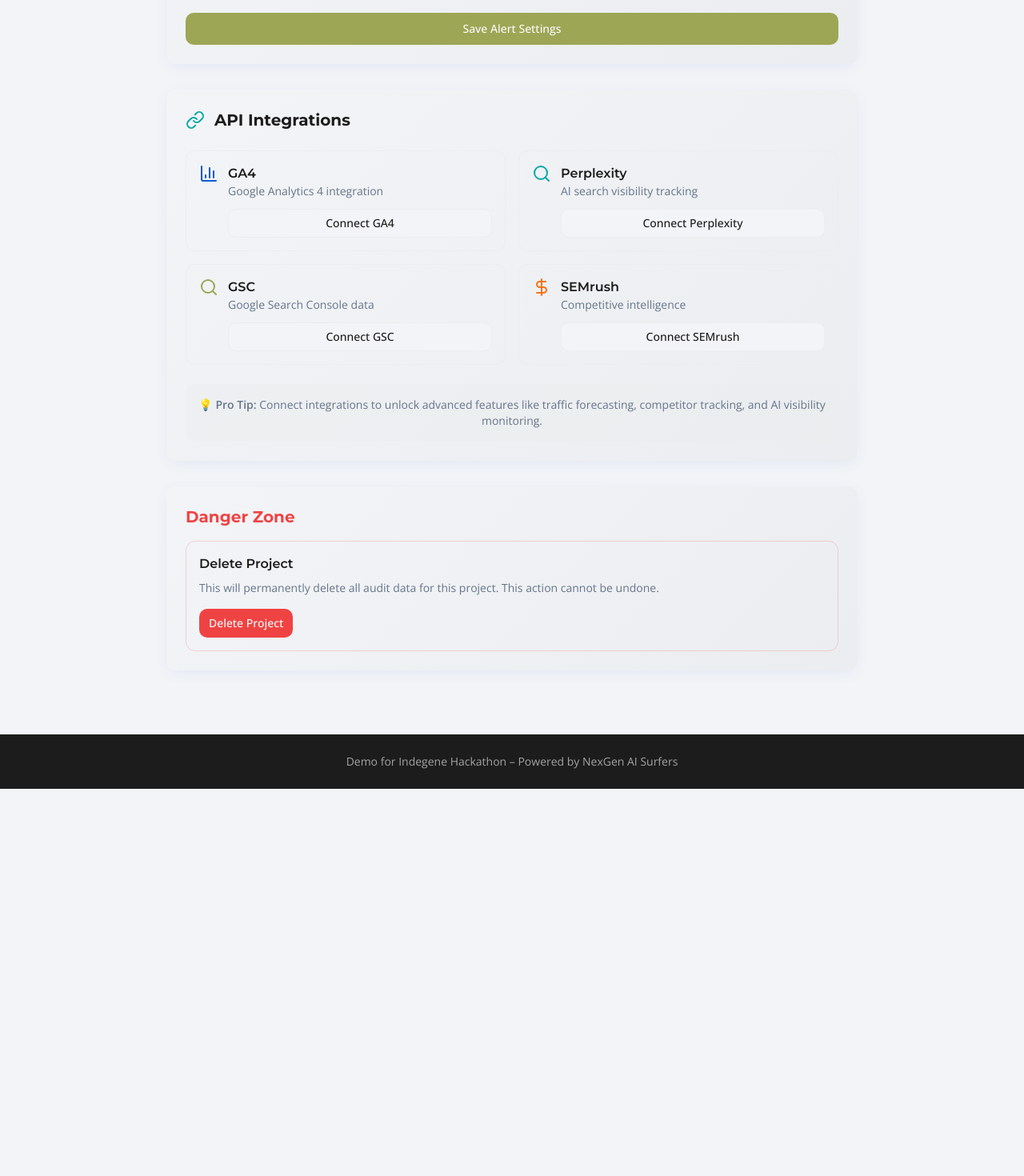
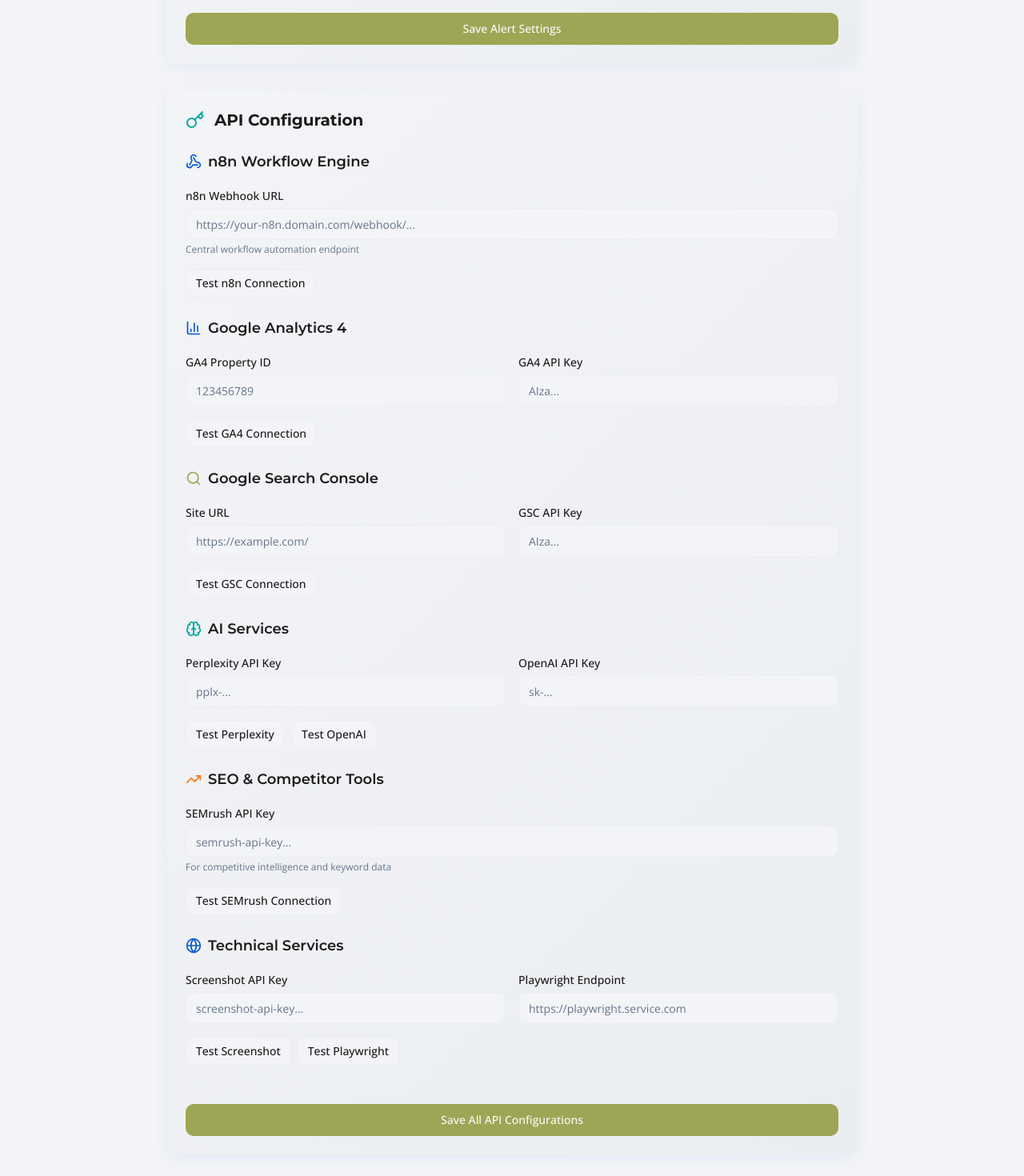
Before and after one commit to aiseomvp-cmd/si-seo-auditor-mvp, a React (Vite) app: page /projects/1/settings in a window 1280 px wide. Shown: the part 560-2030 px from the top of the page at 80% size. Before the commit the page ends 1546 px from the top, so only its background shows below. Built offline with nearby package versions, Linux system fonts and the light colour scheme.

Commit message:
Add API integration settings
Adds a new page for API integrations, including fields for GA4, GSC, n8n, and other necessary APIs to enhance the tool's functionality.

```diff
--- a/src/pages/ProjectSettings.tsx
+++ b/src/pages/ProjectSettings.tsx
@@ -7,8 +7,9 @@ import { Button } from "@/components/ui/button";
 import { Input } from "@/components/ui/input";
 import { Label } from "@/components/ui/label";
 import { Switch } from "@/components/ui/switch";
+import { Textarea } from "@/components/ui/textarea";
 import { useToast } from "@/hooks/use-toast";
-import { Bell, Link as LinkIcon, BarChart3, Search, DollarSign } from "lucide-react";
+import { Bell, Link as LinkIcon, BarChart3, Search, DollarSign, Webhook, Brain, Globe, TrendingUp, Key } from "lucide-react";
 
 const ProjectSettings = () => {
   const { id } = useParams();
@@ -19,7 +20,22 @@ const ProjectSettings = () => {
     webhookUrl: "",
   });
 
+  const [apiSettings, setApiSettings] = useState({
+    n8nWebhook: "",
+    ga4PropertyId: "",
+    ga4ApiKey: "",
+    gscSiteUrl: "",
+    gscApiKey: "",
+    perplexityApiKey: "",
+    semrushApiKey: "",
+    openaiApiKey: "",
+    screenshotApiKey: "",
+    playwrightEndpoint: "",
+  });
+
   const handleSave = () => {
+    // Save to localStorage for demo
+    localStorage.setItem('project-settings', JSON.stringify(settings));
     toast({
       title: "Settings Updated!",
       description: "Your project settings have been saved successfully.",
@@ -27,10 +43,20 @@ const ProjectSettings = () => {
     });
   };
 
-  const handleComingSoon = (integration: string) => {
+  const handleSaveApiSettings = () => {
+    // Save to localStorage for demo
+    localStorage.setItem('api-settings', JSON.stringify(apiSettings));
     toast({
-      title: "Coming Soon!",
-      description: `${integration} integration will be available in the next release.`,
+      title: "API Settings Saved!",
+      description: "Your API configurations have been saved successfully.",
+      variant: "default",
+    });
+  };
+
+  const handleTestConnection = (apiName: string) => {
+    toast({
+      title: "Testing Connection...",
+      description: `Testing ${apiName} API connection. This is a demo placeholder.`,
     });
   };
 
@@ -120,45 +146,266 @@ const ProjectSettings = () => {
             </div>
           </GradientCard>
 
-          {/* API Integrations */}
+          {/* API Configuration */}
           <GradientCard elevated>
             <div className="flex items-center space-x-3 mb-6">
-              <LinkIcon className="w-6 h-6 text-brand-teal" />
-              <h2 className="text-xl font-heading font-bold">API Integrations</h2>
+              <Key className="w-6 h-6 text-brand-teal" />
+              <h2 className="text-xl font-heading font-bold">API Configuration</h2>
             </div>
 
-            <div className="grid md:grid-cols-2 gap-4">
-              {integrations.map((integration) => (
-                <div
-                  key={integration.name}
-                  className="p-4 border border-muted rounded-lg hover:border-primary/50 transition-colors"
-                >
-                  <div className="flex items-start space-x-3">
-                    <integration.icon className={`w-6 h-6 ${integration.color}`} />
-                    <div className="flex-1">
-                      <h3 className="font-semibold">{integration.name}</h3>
-                      <p className="text-sm text-muted-foreground mb-3">
-                        {integration.description}
-                      </p>
+            <div className="grid gap-6">
+              {/* n8n Workflow */}
+              <div className="space-y-4">
+                <div className="flex items-center space-x-2">
+                  <Webhook className="w-5 h-5 text-brand-blue" />
+                  <h3 className="font-semibold text-lg">n8n Workflow Engine</h3>
+                </div>
+                <div>
+                  <Label htmlFor="n8nWebhook" className="text-sm font-medium">
+                    n8n Webhook URL
+                  </Label>
+                  <Input
+                    id="n8nWebhook"
+                    type="url"
+                    placeholder="https://your-n8n.domain.com/webhook/..."
+                    value={apiSettings.n8nWebhook}
+                    onChange={(e) => setApiSettings({...apiSettings, n8nWebhook: e.target.value})}
+                    className="mt-1"
+                  />
+                  <p className="text-xs text-muted-foreground mt-1">Central workflow automation endpoint</p>
+                </div>
                 <Button
                   variant="outline"
                   size="sm"
-                        onClick={() => handleComingSoon(integration.name)}
-                        className="w-full"
+                  onClick={() => handleTestConnection("n8n")}
                 >
-                        Connect {integration.name}
+                  Test n8n Connection
+                </Button>
+              </div>
+
+              {/* Google Analytics 4 */}
+              <div className="space-y-4">
+                <div className="flex items-center space-x-2">
+                  <BarChart3 className="w-5 h-5 text-brand-blue" />
+                  <h3 className="font-semibold text-lg">Google Analytics 4</h3>
+                </div>
+                <div className="grid md:grid-cols-2 gap-4">
+                  <div>
+                    <Label htmlFor="ga4PropertyId" className="text-sm font-medium">
+                      GA4 Property ID
+                    </Label>
+                    <Input
+                      id="ga4PropertyId"
+                      placeholder="123456789"
+                      value={apiSettings.ga4PropertyId}
+                      onChange={(e) => setApiSettings({...apiSettings, ga4PropertyId: e.target.value})}
+                      className="mt-1"
+                    />
+                  </div>
+                  <div>
+                    <Label htmlFor="ga4ApiKey" className="text-sm font-medium">
+                      GA4 API Key
+                    </Label>
+                    <Input
+                      id="ga4ApiKey"
+                      type="password"
+                      placeholder="AIza..."
+                      value={apiSettings.ga4ApiKey}
+                      onChange={(e) => setApiSettings({...apiSettings, ga4ApiKey: e.target.value})}
+                      className="mt-1"
+                    />
+                  </div>
+                </div>
+                <Button
+                  variant="outline"
+                  size="sm"
+                  onClick={() => handleTestConnection("GA4")}
+                >
+                  Test GA4 Connection
+                </Button>
+              </div>
+
+              {/* Google Search Console */}
+              <div className="space-y-4">
+                <div className="flex items-center space-x-2">
+                  <Search className="w-5 h-5 text-brand-lime" />
+                  <h3 className="font-semibold text-lg">Google Search Console</h3>
+                </div>
+                <div className="grid md:grid-cols-2 gap-4">
+                  <div>
+                    <Label htmlFor="gscSiteUrl" className="text-sm font-medium">
+                      Site URL
+                    </Label>
+                    <Input
+                      id="gscSiteUrl"
+                      placeholder="https://example.com/"
+                      value={apiSettings.gscSiteUrl}
+                      onChange={(e) => setApiSettings({...apiSettings, gscSiteUrl: e.target.value})}
+                      className="mt-1"
+                    />
+                  </div>
+                  <div>
+                    <Label htmlFor="gscApiKey" className="text-sm font-medium">
+                      GSC API Key
+                    </Label>
+                    <Input
+                      id="gscApiKey"
+                      type="password"
+                      placeholder="AIza..."
+                      value={apiSettings.gscApiKey}
+                      onChange={(e) => setApiSettings({...apiSettings, gscApiKey: e.target.value})}
+                      className="mt-1"
+                    />
+                  </div>
+                </div>
+                <Button
+                  variant="outline"
+                  size="sm"
+                  onClick={() => handleTestConnection("GSC")}
+                >
+                  Test GSC Connection
+                </Button>
+              </div>
+
+              {/* AI Services */}
+              <div className="space-y-4">
+                <div className="flex items-center space-x-2">
+                  <Brain className="w-5 h-5 text-brand-teal" />
+                  <h3 className="font-semibold text-lg">AI Services</h3>
+                </div>
+                <div className="grid md:grid-cols-2 gap-4">
+                  <div>
+                    <Label htmlFor="perplexityApiKey" className="text-sm font-medium">
+                      Perplexity API Key
+                    </Label>
+                    <Input
+                      id="perplexityApiKey"
+                      type="password"
+                      placeholder="pplx-..."
+                      value={apiSettings.perplexityApiKey}
+                      onChange={(e) => setApiSettings({...apiSettings, perplexityApiKey: e.target.value})}
+                      className="mt-1"
+                    />
+                  </div>
+                  <div>
+                    <Label htmlFor="openaiApiKey" className="text-sm font-medium">
+                      OpenAI API Key
+                    </Label>
+                    <Input
+                      id="openaiApiKey"
+                      type="password"
+                      placeholder="sk-..."
+                      value={apiSettings.openaiApiKey}
+                      onChange={(e) => setApiSettings({...apiSettings, openaiApiKey: e.target.value})}
+                      className="mt-1"
+                    />
+                  </div>
+                </div>
+                <div className="flex gap-2">
+                  <Button
+                    variant="outline"
+                    size="sm"
+                    onClick={() => handleTestConnection("Perplexity")}
+                  >
+                    Test Perplexity
+                  </Button>
+                  <Button
+                    variant="outline"
+                    size="sm"
+                    onClick={() => handleTestConnection("OpenAI")}
+                  >
+                    Test OpenAI
                   </Button>
                 </div>
               </div>
+
+              {/* SEO Tools */}
+              <div className="space-y-4">
+                <div className="flex items-center space-x-2">
+                  <TrendingUp className="w-5 h-5 text-orange-500" />
+                  <h3 className="font-semibold text-lg">SEO & Competitor Tools</h3>
                 </div>
-              ))}
+                <div>
+                  <Label htmlFor="semrushApiKey" className="text-sm font-medium">
+                    SEMrush API Key
+                  </Label>
+                  <Input
+                    id="semrushApiKey"
+                    type="password"
+                    placeholder="semrush-api-key..."
+                    value={apiSettings.semrushApiKey}
+                    onChange={(e) => setApiSettings({...apiSettings, semrushApiKey: e.target.value})}
+                    className="mt-1"
+                  />
+                  <p className="text-xs text-muted-foreground mt-1">For competitive intelligence and keyword data</p>
+                </div>
+                <Button
+                  variant="outline"
+                  size="sm"
+                  onClick={() => handleTestConnection("SEMrush")}
+                >
+                  Test SEMrush Connection
+                </Button>
               </div>
 
-            <div className="mt-6 p-4 bg-muted/50 rounded-lg">
-              <p className="text-sm text-muted-foreground text-center">
-                💡 <strong>Pro Tip:</strong> Connect integrations to unlock advanced features like traffic forecasting,
-                competitor tracking, and AI visibility monitoring.
-              </p>
+              {/* Technical APIs */}
+              <div className="space-y-4">
+                <div className="flex items-center space-x-2">
+                  <Globe className="w-5 h-5 text-brand-blue" />
+                  <h3 className="font-semibold text-lg">Technical Services</h3>
+                </div>
+                <div className="grid md:grid-cols-2 gap-4">
+                  <div>
+                    <Label htmlFor="screenshotApiKey" className="text-sm font-medium">
+                      Screenshot API Key
+                    </Label>
+                    <Input
+                      id="screenshotApiKey"
+                      type="password"
+                      placeholder="screenshot-api-key..."
+                      value={apiSettings.screenshotApiKey}
+                      onChange={(e) => setApiSettings({...apiSettings, screenshotApiKey: e.target.value})}
+                      className="mt-1"
+                    />
+                  </div>
+                  <div>
+                    <Label htmlFor="playwrightEndpoint" className="text-sm font-medium">
+                      Playwright Endpoint
+                    </Label>
+                    <Input
+                      id="playwrightEndpoint"
+                      placeholder="https://playwright.service.com"
+                      value={apiSettings.playwrightEndpoint}
+                      onChange={(e) => setApiSettings({...apiSettings, playwrightEndpoint: e.target.value})}
+                      className="mt-1"
+                    />
+                  </div>
+                </div>
+                <div className="flex gap-2">
+                  <Button
+                    variant="outline"
+                    size="sm"
+                    onClick={() => handleTestConnection("Screenshot API")}
+                  >
+                    Test Screenshot
+                  </Button>
+                  <Button
+                    variant="outline"
+                    size="sm"
+                    onClick={() => handleTestConnection("Playwright")}
+                  >
+                    Test Playwright
+                  </Button>
+                </div>
+              </div>
+
+              <Button
+                onClick={handleSaveApiSettings}
+                variant="success"
+                className="w-full mt-6"
+              >
+                Save All API Configurations
+              </Button>
             </div>
           </GradientCard>
 
```
Also changed, not shown: 1 other file (tests, documents, lock files or other folders). Lines whose indentation alone changed are shown as unchanged.
